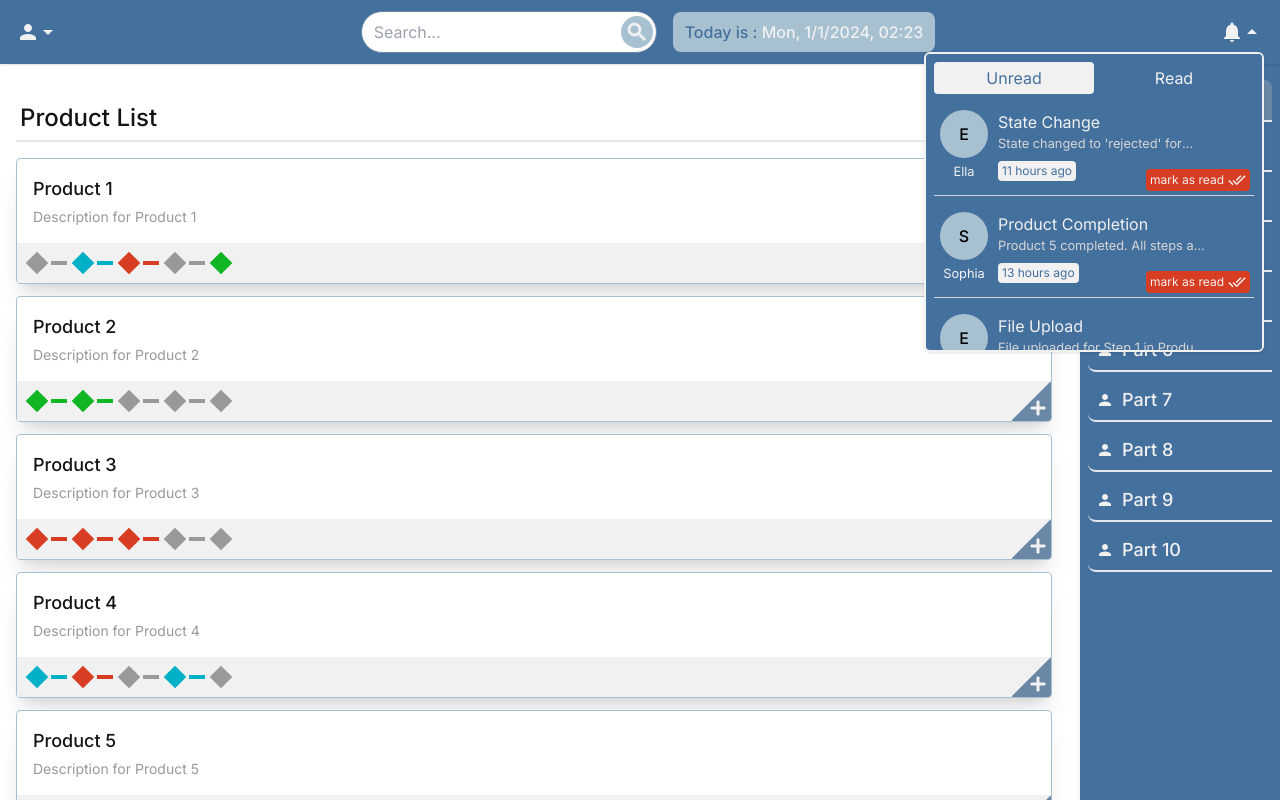
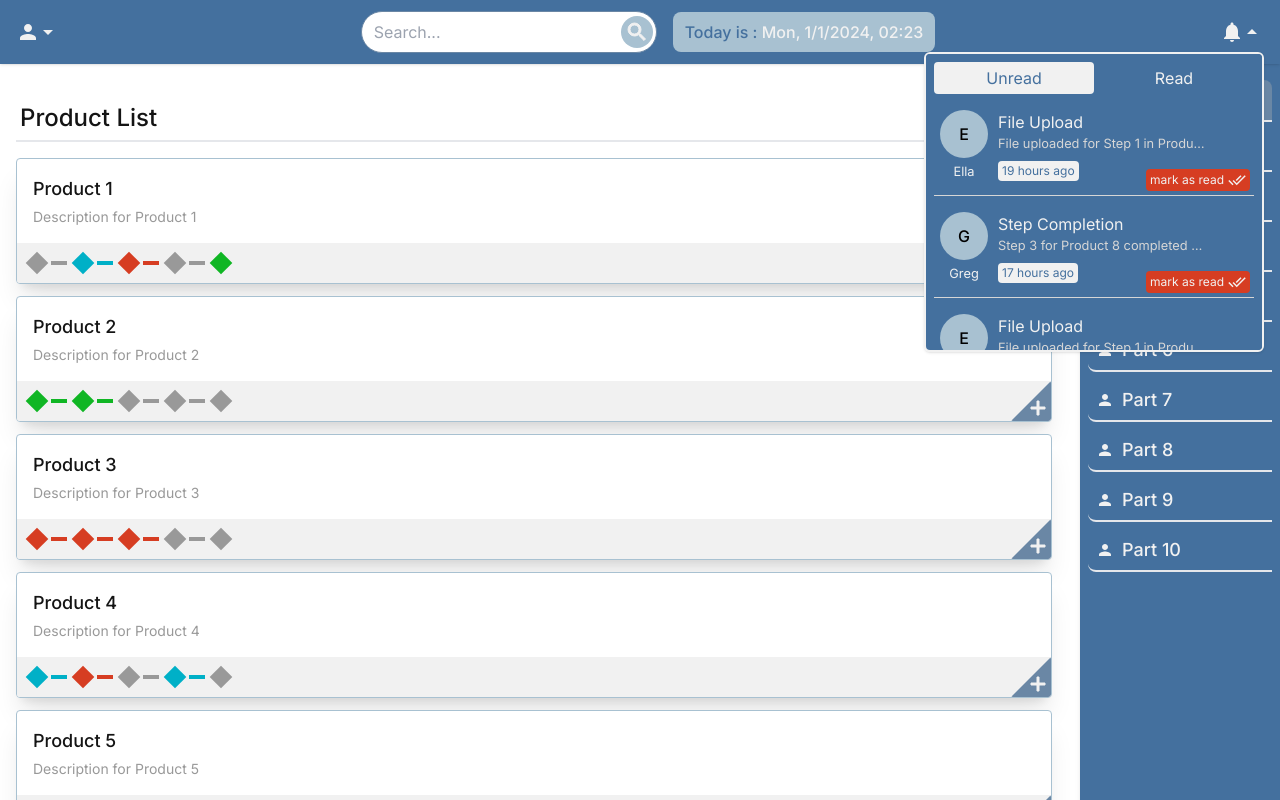
Before and after one commit to ART1377/Workflow-step-by-step, a Next.js app: page /part1 in a window 1280 px wide. Both pictures are taken after a click on the button 1242 px from the left and 32 px from the top of the page. Shown: the top 800 px of the page. Built offline with nearby package versions, Linux system fonts and the light colour scheme; data requests are answered from the project's data file.

Commit message:
notifications is almost done

```diff
--- a/src/app/components/Notification/Notification.tsx
+++ b/src/app/components/Notification/Notification.tsx
@@ -5,9 +5,7 @@ import {
   MdArrowDropDown,
   MdArrowDropUp,
 } from "react-icons/md";
-import {
-  fetchNotifications,
-} from "../../redux/slices/notificationSlice";
+import { fetchNotifications } from "../../redux/slices/notificationSlice";
 import { useAppDispatch, useAppSelector } from "@/app/redux/hooks/hooks";
 import { Notification } from "../../../../next-type-d";
 import NotificationItem from "../Notification/NotificationItem/NotificationItem";
@@ -19,7 +17,7 @@ const Notification = () => {
   );
   const status = useAppSelector((state) => state.notifications.status);
 
-  console.log(status)
+  console.log(status);
 
   const [isNotificationsOpen, setIsNotificationsOpen] = useState(false);
   const [activeTab, setActiveTab] = useState("unread");
@@ -35,8 +33,6 @@ const Notification = () => {
   useEffect(() => {
     dispatch(fetchNotifications());
   }, [dispatch]);
-
-
 
   const filteredNotifications =
     activeTab === "unread"
@@ -88,8 +84,13 @@ const Notification = () => {
 
           {/* Notification dropdown content */}
           <div className="mt-3">
-            {filteredNotifications?.map(
-              (notification: Notification, index: number) => {
+            {filteredNotifications
+              .sort(
+                (a, b) =>
+                  new Date(b.timestamp).getTime() -
+                  new Date(a.timestamp).getTime()
+              )
+              ?.map((notification: Notification, index: number) => {
                 if (index < 10) {
                   return (
                     <NotificationItem
@@ -103,8 +104,7 @@ const Notification = () => {
                     />
                   );
                 }
-              }
-            )}
+              })}
           </div>
         </div>
       )}
--- a/src/app/components/TimeAgo/TimeAgo.tsx
+++ b/src/app/components/TimeAgo/TimeAgo.tsx
@@ -6,7 +6,6 @@ interface TimeAgoProps {
 }
 
 const TimeAgo: React.FC<TimeAgoProps> = ({ timestamp }) => {
-
   const parsedTimestamp = parseISO(timestamp);
   const timeAgo = formatDistanceToNow(parsedTimestamp, { addSuffix: true });
 
--- a/src/app/redux/slices/notificationSlice.tsx
+++ b/src/app/redux/slices/notificationSlice.tsx
@@ -35,7 +35,10 @@ export const markAsRead = createAsyncThunk(
     const updateNotification = { ...notification, read: true };
 
     // Now, update the notification on the server
-    await axios.put(`${API_URL}/notifications/${notificationId}`, updateNotification);
+    await axios.put(
+      `${API_URL}/notifications/${notificationId}`,
+      updateNotification
+    );
 
     return notification?.id;
   }
@@ -62,6 +65,7 @@ const notificationsSlice = createSlice({
         state.status = "loading";
       })
       .addCase(markAsRead.fulfilled, (state, action) => {
+        state.status = "succeeded";
         const index = state.notifications.findIndex(
           (n) => n.id === action.payload
         );
```
